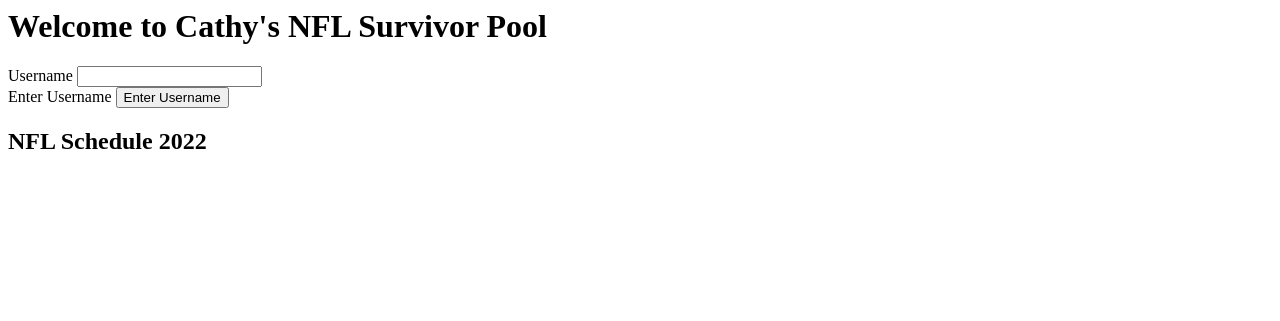
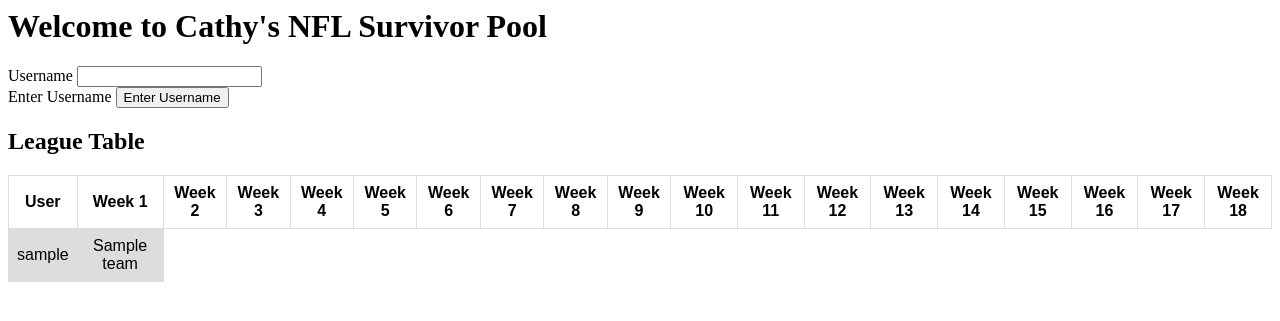
Before and after one commit to cathysimms/nflsurvivor, a Flask app: page / in a window 1280 px wide. Shown: the top 321 px of the page. Run offline with Flask 2, Linux system fonts and the light colour scheme; tables that the repository leaves empty hold one stand-in row (values such as "Sample post").

Commit message:
display league picks on home page

```diff
--- a/application/routes.py
+++ b/application/routes.py
@@ -6,13 +6,15 @@
 @app.route("/", methods=['GET','POST'])
 def home():
     form = HomeForm()
+    all_users = Users.query.all()
+    all_picks = db.session.query(Picks, Teams).join(Teams).all()
 
     if request.method =='POST':
         username = form.username.data
         users = Users.query.filter_by(username = username).all()
         for user in users:
             if username == user.username:
-                return redirect(url_for('user', username = user.username))
+                return redirect(url_for('user', username = user.username, id = user.id))
         new_user = Users(username = username)
         db.session.add(new_user)
         db.session.commit()
@@ -20,19 +22,19 @@
             new_pick = Picks(user_id = new_user.id, week_no = i, team_id = 33)
             db.session.add(new_pick)
         db.session.commit()
-        return redirect(url_for('user', username = new_user.username))
+        return redirect(url_for('user', username = new_user.username, id = new_user.id))
 
     else:
-        return render_template('home.html', form = form)
+        return render_template('home.html', form = form, all_users = all_users, all_picks = all_picks)
 
-@app.route("/<username>", methods =['GET','POST'])
-def user(username):
+@app.route("/<username>/<int:id>", methods =['GET','POST'])
+def user(username, id):
     form = UserForm()
-    user = Users.query.filter_by(username = username).first()
+    # user = Users.query.filter_by(username = username).first()
 
     display_picks = ['no pick']
     for i in range(1,19):
-        pick = Picks.query.filter_by(user_id = user.id, week_no = i).first()
+        pick = Picks.query.filter_by(user_id = id, week_no = i).first()
         team = Teams.query.filter_by(id = pick.team_id).first()
         display_picks.append(team.team_name)
 
--- a/application/templates/home.html
+++ b/application/templates/home.html
@@ -1,5 +1,25 @@
 <html>
 <head>
+    <style>
+        table {
+        font-family: arial, sans-serif;
+        border-collapse: collapse;
+        width: 100%;
+        margin-left:auto;
+        margin-right:auto;
+        }
+
+        td, th {
+        border: 1px solid #dddddd;
+        text-align: center;
+        padding: 8px;
+
+        }
+
+        tr:nth-child(even) {
+        background-color: #dddddd;
+        }
+    </style>
     <title> Home Page</title>
 </head>
 <body>
@@ -13,7 +33,28 @@
         </form>
 
     </div>
-    <h2>NFL Schedule 2022</h2>
+    {% if all_users %}
+    <h2>League Table</h2>
+    <table>
+        <tr>
+            <th> User </th>
+            {% for i  in range(1,19) %}
+                <th> Week {{i}}</th>
+            {% endfor %}
+        </tr>
+        {% for user in all_users %}
+        <tr>
+            <td>{{user.username}}</td>
+            {% for pick, team in all_picks %}
+                {% if pick.user_id == user.id %}
+                <td>{{team.team_name}}</td>
+                {% endif %}
+            {% endfor %}
+        </tr>
+        {% endfor %}
+    </table>
+    {% endif %}
+
 
 </body>
 </html>
--- a/application/templates/user.html
+++ b/application/templates/user.html
@@ -24,6 +24,7 @@
     </head>
     <body>
         <h1 style="text-align:center"> {{name|capitalize}}'s Picks</h1>
+        <h2> <button><a href ="{{url_for('home')}}"> HOME </a></button></h2>
 
         <table>
           <tr>
```
